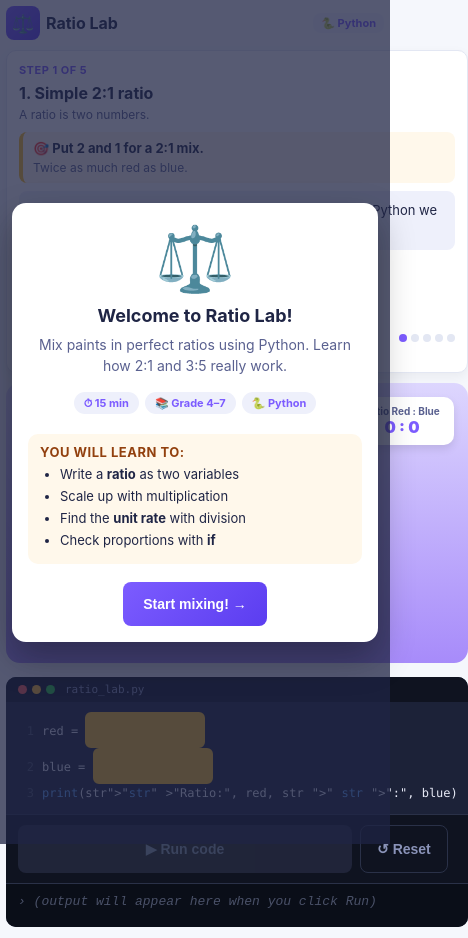
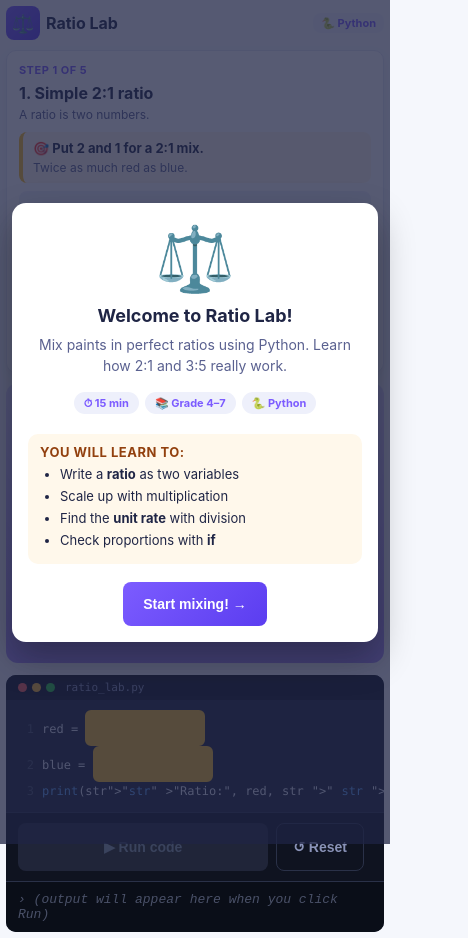
Before and after one commit to ysabyrgaliyev-cmd/mathcode-platform, a website: page public/projects/MathCode_Tier2_Project1_RatioLab.html in a window 390 px wide. Shown: the whole page, 468 px wide, since content can reach past the window. Drawn offline with Linux system fonts and the light colour scheme.

Commit message:
Fix text overflow on mobile: word-wrap, overflow-x hidden, compact learn-bar

```diff
--- a/public/css/mathcode-v2.css
+++ b/public/css/mathcode-v2.css
@@ -4,8 +4,9 @@
   --code-bg:#1c2238;--code-fg:#e6e9f5;--kw:#c084fc;--fn:#60a5fa;--num:#fbbf24;--str:#86efac;--com:#7a8bb8;
 }
 *{box-sizing:border-box}
-body{margin:0;font-family:-apple-system,BlinkMacSystemFont,"Segoe UI",Roboto,sans-serif;background:var(--bg);color:var(--ink);min-height:100vh}
-.app{max-width:1200px;margin:0 auto;padding:10px}
+body{margin:0;font-family:-apple-system,BlinkMacSystemFont,"Segoe UI",Roboto,sans-serif;background:var(--bg);color:var(--ink);min-height:100vh;overflow-x:hidden}
+html{overflow-x:hidden}
+.app{max-width:1200px;margin:0 auto;padding:10px;overflow-x:hidden}
 @media(min-width:901px){.app{padding:18px}}
 .hdr{display:flex;align-items:center;gap:8px;margin-bottom:10px;flex-wrap:wrap}
 @media(min-width:901px){.hdr{gap:12px;margin-bottom:14px}}
@@ -20,13 +21,18 @@ body{margin:0;font-family:-apple-system,BlinkMacSystemFont,"Segoe UI",Roboto,san
 /* Mobile-first: single column by default, two-column on wide screens only */
 .shell{display:grid;gap:14px;grid-template-columns:1fr}
 @media(min-width:901px){.shell{grid-template-columns:minmax(320px,360px) 1fr;gap:18px}}
-.card{background:var(--card);border-radius:14px;padding:20px;box-shadow:0 4px 12px rgba(0,0,0,.05);border:1px solid var(--line)}
+.card{background:var(--card);border-radius:14px;padding:16px;box-shadow:0 4px 12px rgba(0,0,0,.05);border:1px solid var(--line);overflow:hidden;word-wrap:break-word;overflow-wrap:break-word}
+@media(min-width:901px){.card{padding:20px}}
+.lesson{overflow:visible}
 .lesson .step-no{font-size:11px;color:var(--primary);font-weight:700;text-transform:uppercase;letter-spacing:.5px}
-.lesson h2{margin:6px 0 4px;font-size:20px}
-.lesson .sub{color:var(--ink-soft);font-size:13px;margin-bottom:14px}
-.lesson .task{background:#fff8eb;border-left:4px solid var(--accent);padding:12px 14px;border-radius:8px;margin-bottom:10px;font-weight:700}
-.lesson .task .ts{font-weight:400;color:var(--ink-soft);font-size:13px;margin-top:4px;display:block}
-.lesson .why{background:#eef0fb;padding:12px 14px;border-radius:8px;font-size:14px;color:var(--ink);margin-bottom:10px;line-height:1.55}
+.lesson h2{margin:6px 0 4px;font-size:18px}
+@media(min-width:901px){.lesson h2{font-size:20px}}
+.lesson .sub{color:var(--ink-soft);font-size:13px;margin-bottom:10px}
+.lesson .task{background:#fff8eb;border-left:4px solid var(--accent);padding:10px 12px;border-radius:8px;margin-bottom:10px;font-weight:700;font-size:14px;word-wrap:break-word;overflow-wrap:break-word}
+@media(min-width:901px){.lesson .task{padding:12px 14px}}
+.lesson .task .ts{font-weight:400;color:var(--ink-soft);font-size:12px;margin-top:4px;display:block}
+.lesson .why{background:#eef0fb;padding:10px 12px;border-radius:8px;font-size:13px;color:var(--ink);margin-bottom:10px;line-height:1.5;word-wrap:break-word;overflow-wrap:break-word}
+@media(min-width:901px){.lesson .why{padding:12px 14px;font-size:14px;line-height:1.55}}
 .lesson .why b{color:var(--primary)}
 .lesson .hint-btn{background:transparent;color:var(--primary);border:1px dashed var(--primary);padding:6px 12px;border-radius:8px;cursor:pointer;font-size:13px;font-weight:700;margin-bottom:10px}
 .lesson .hint-box{background:#fef3c7;border-radius:8px;padding:10px 12px;font-size:13px;color:#92400e;margin-bottom:10px;display:none}
@@ -40,14 +46,16 @@ body{margin:0;font-family:-apple-system,BlinkMacSystemFont,"Segoe UI",Roboto,san
 .dot{width:10px;height:10px;border-radius:50%;background:var(--line)}
 .dot.active{background:var(--primary)}
 .dot.done{background:var(--good)}
-.stage{display:flex;flex-direction:column;gap:14px}
-.stage-visual{background:linear-gradient(180deg,#dbeafe,#a7d8ff);border-radius:14px;padding:24px;min-height:260px;display:flex;flex-direction:column;align-items:center;justify-content:center;position:relative;overflow:hidden}
+.stage{display:flex;flex-direction:column;gap:12px;min-width:0;overflow:hidden}
+.stage-visual{background:linear-gradient(180deg,#dbeafe,#a7d8ff);border-radius:12px;padding:16px;min-height:160px;display:flex;flex-direction:column;align-items:center;justify-content:center;position:relative;overflow:hidden}
+@media(min-width:901px){.stage-visual{padding:24px;min-height:260px;border-radius:14px}}
 .counter{position:absolute;top:14px;right:14px;background:white;padding:8px 14px;border-radius:24px;font-weight:900;font-size:18px;color:var(--primary);box-shadow:0 4px 8px rgba(0,0,0,.1);text-align:center}
 .counter .lbl{font-size:10px;color:var(--ink-soft);font-weight:600;display:block;text-transform:uppercase}
 .celebration{position:absolute;inset:0;display:flex;align-items:center;justify-content:center;font-size:80px;animation:celebrate 1.2s ease-out;pointer-events:none;z-index:5}
 @keyframes celebrate{0%{transform:scale(0) rotate(-180deg)}50%{transform:scale(1.6) rotate(15deg)}100%{transform:scale(1) rotate(0)}}
-.editor{background:var(--code-bg);color:var(--code-fg);border-radius:12px;padding:0;font-family:"SF Mono",Menlo,Monaco,Consolas,monospace;font-size:14px;overflow:hidden}
-.editor-hdr{background:#0f1320;padding:8px 14px;display:flex;align-items:center;gap:10px;font-size:12px;color:#8a93b8}
+.editor{background:var(--code-bg);color:var(--code-fg);border-radius:10px;padding:0;font-family:"SF Mono",Menlo,Monaco,Consolas,monospace;font-size:13px;overflow:hidden;max-width:100%}
+@media(min-width:901px){.editor{font-size:14px;border-radius:12px}}
+.editor-hdr{background:#0f1320;padding:6px 12px;display:flex;align-items:center;gap:10px;font-size:11px;color:#8a93b8}
 .editor-hdr .dots-cd{display:flex;gap:5px}
 .editor-hdr .dots-cd span{width:9px;height:9px;border-radius:50%}
 .editor-hdr .dots-cd span:nth-child(1){background:#ff5f57}
@@ -62,11 +70,11 @@ body{margin:0;font-family:-apple-system,BlinkMacSystemFont,"Segoe UI",Roboto,san
 .blank:focus{box-shadow:0 0 0 3px rgba(124,92,255,0.4);border-color:#7c5cff}
 .blank.ok{background:var(--good);border-color:#1fa06a}
 .blank.bad{background:var(--bad);color:white;border-color:#d44}
-.run-row{background:#0f1320;padding:10px 14px;display:flex;gap:10px;align-items:center;border-top:1px solid #2a3148;flex-wrap:wrap}
-.run-btn{background:var(--good);color:#0a2c1a;border:none;padding:12px 20px;border-radius:8px;font-weight:900;cursor:pointer;font-size:15px;min-height:44px}
+.run-row{background:#0f1320;padding:10px 12px;display:flex;gap:8px;align-items:center;border-top:1px solid #2a3148;flex-wrap:nowrap}
+.run-btn{background:var(--good);color:#0a2c1a;border:none;padding:12px 16px;border-radius:8px;font-weight:900;cursor:pointer;font-size:14px;min-height:44px;flex:1;text-align:center}
 .run-btn:hover{background:#10b981;color:white}
 .run-btn:disabled{opacity:.4;cursor:not-allowed;background:#3a4060;color:#7a8bb8}
-.reset-btn{background:transparent;color:#8a93b8;border:1px solid #2a3148;padding:8px 14px;border-radius:8px;font-weight:600;cursor:pointer;font-size:13px}
+.reset-btn{background:transparent;color:#8a93b8;border:1px solid #2a3148;padding:10px 12px;border-radius:8px;font-weight:600;cursor:pointer;font-size:12px;min-height:44px;white-space:nowrap;flex-shrink:0}
 .reset-btn:hover{color:#e6e9f5}
 .console{background:#0a0e18;color:#86efac;padding:10px 14px;font-family:monospace;font-size:13px;min-height:36px;border-top:1px solid #2a3148;max-height:140px;overflow-y:auto}
 .console:empty::after{content:"› (output will appear here when you click Run)";color:#4a5168;font-style:italic}
--- a/public/sw.js
+++ b/public/sw.js
@@ -1,4 +1,4 @@
-const CACHE_NAME = 'mathcode-v4';
+const CACHE_NAME = 'mathcode-v5';
 const STATIC_ASSETS = [
   '/',
   '/index.html',
```
Also changed, not shown: public/css/styles.css (+9 -6 lines).
